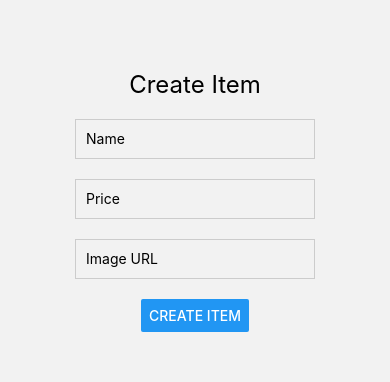
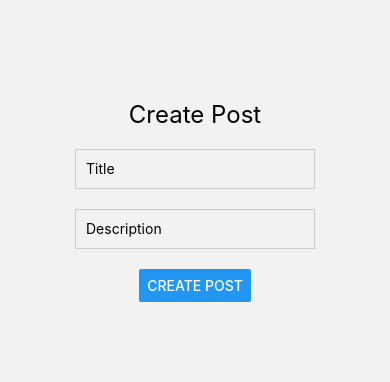
Before and after one commit to KwSalem/react-native-mini-project, a React Native app: screen /CreateItem in a window 390 px wide. Shown: the part 229-611 px from the top of the page. Built offline with nearby package versions, Linux system fonts and the light colour scheme; no server answers.

Commit message:
Finished Feature adding New Post...

```diff
--- a/src/components/Products/CreateItem.js
+++ b/src/components/Products/CreateItem.js
@@ -1,50 +1,41 @@
 import React, { useState } from "react";
 import { View, Text, StyleSheet, TextInput, Button } from "react-native";
 import { useNavigation } from "@react-navigation/native";
+import { addNewPost } from "../../apis/auth";
 
 const CreateItem = () => {
-  const [name, setName] = useState("");
-  const [price, setPrice] = useState("");
-  const [image, setImage] = useState("");
-
+  const [title, setTitle] = useState("");
+  const [description, setDescription] = useState("");
   const navigation = useNavigation();
 
-  const handleCreate = () => {
-    const newItem = {
-      id: Math.random().toString(),
-      name,
-      price,
-      image,
+  const handleCreate = async () => {
+    const newPost = {
+      title,
+      description,
     };
-    navigation.navigate("Products", { item: newItem });
+    await addNewPost(newPost);
+    navigation.navigate("Home");
   };
 
   return (
     <View style={styles.container}>
-      <Text style={styles.title}>Create Item</Text>
+      <Text style={styles.title}>Create Post</Text>
       <TextInput
         style={styles.input}
-        placeholder="Name"
-        value={name}
-        onChangeText={(text) => setName(text)}
+        placeholder="Title"
+        value={title}
+        onChangeText={(text) => setTitle(text)}
       />
       <TextInput
         style={styles.input}
-        placeholder="Price"
-        value={price}
-        onChangeText={(text) => setPrice(text)}
+        placeholder="Description"
+        value={description}
+        onChangeText={(text) => setDescription(text)}
       />
-      <TextInput
-        style={styles.input}
-        placeholder="Image URL"
-        value={image}
-        onChangeText={(text) => setImage(text)}
-      />
-      <Button title="Create Item" onPress={handleCreate} />
+      <Button title="Create Post" onPress={handleCreate} />
     </View>
   );
 };
-
 const styles = StyleSheet.create({
   container: {
     flex: 1,
```
